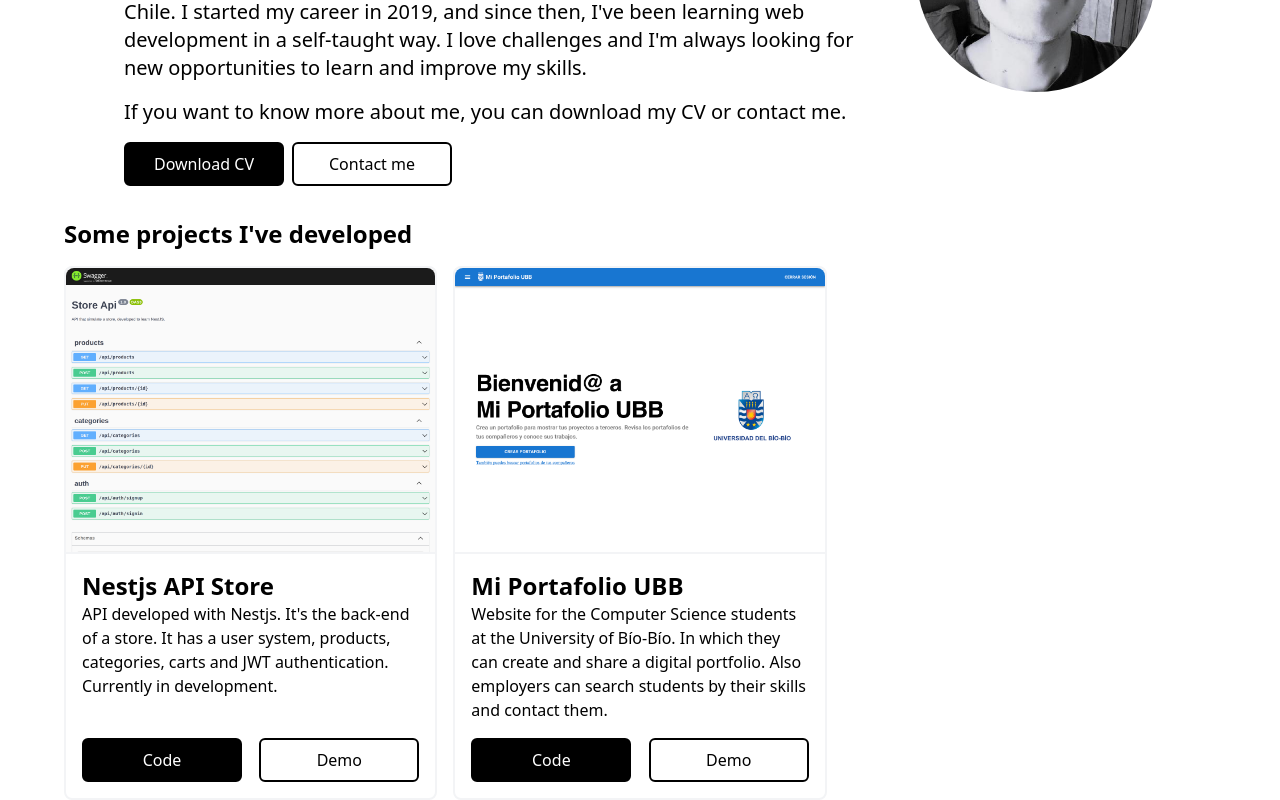
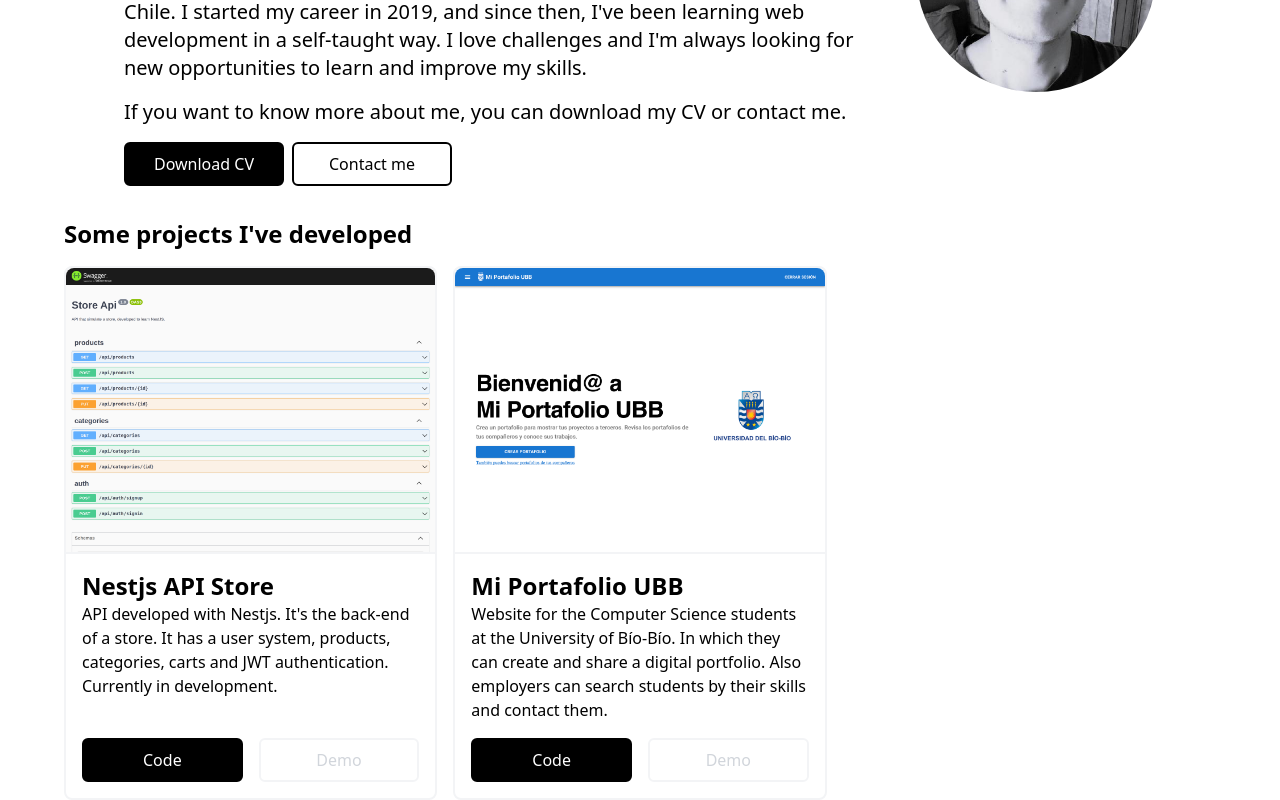
Before and after one commit to pablovrl/portfolio, a React (Vite) app: page / in a window 1280 px wide. Shown: the part 322-1122 px from the top of the page. Built offline with nearby package versions, Linux system fonts and the light colour scheme.

Commit message:
add disabled style

```diff
--- a/src/components/Anchor.tsx
+++ b/src/components/Anchor.tsx
@@ -3,17 +3,30 @@ interface ButtonProps {
   children?: string;
   color: "primary" | "secondary";
   blank?: boolean;
+  fullWidth?: boolean;
+  disabled?: boolean;
 }
 
-export function Anchor({ href, children, color, blank }: ButtonProps) {
+export function Anchor({
+  href,
+  children,
+  color,
+  blank,
+  fullWidth,
+  disabled,
+}: ButtonProps) {
   const colorSchema =
     color === "primary" ? "bg-black text-white" : "bg-white text-black";
+  const width = fullWidth ? "w-full" : "w-40";
+  const style = disabled
+    ? "shadow-none bg-gray-100 text-gray-300 border-gray-100 cursor-default"
+    : "border-black inline-block cursor-pointer hover:-translate-y-1 hover:shadow-2xl transition-all";
 
   return (
     <a
       target={blank ? "_blank" : ""}
       href={href}
-      className={`${colorSchema} border-black inline-block cursor-pointer hover:-translate-y-1 hover:shadow-2xl border-2 py-2 w-40 text-center rounded-md transition-all`}
+      className={`${colorSchema} ${width} ${style} border-2 py-2 text-center rounded-md`}
     >
       {children}
     </a>
```
